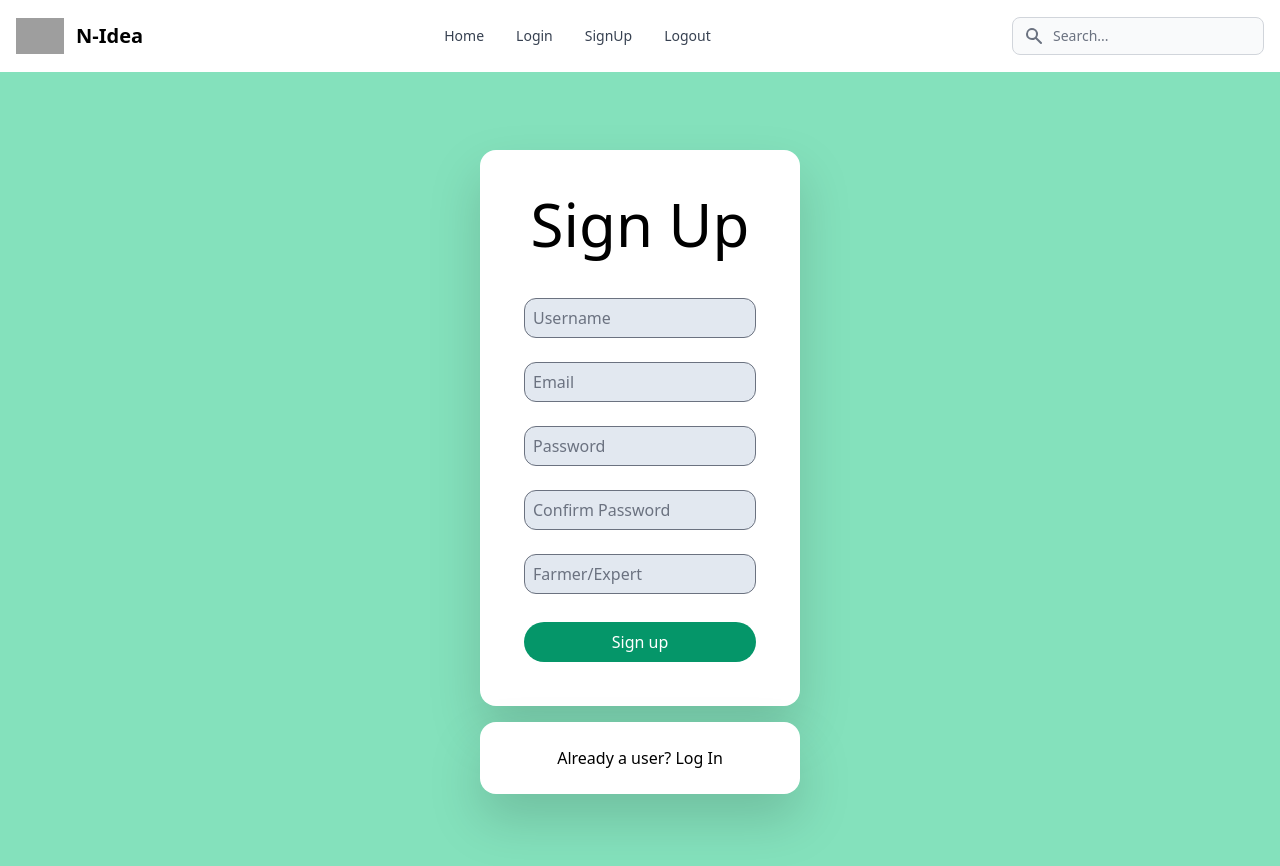
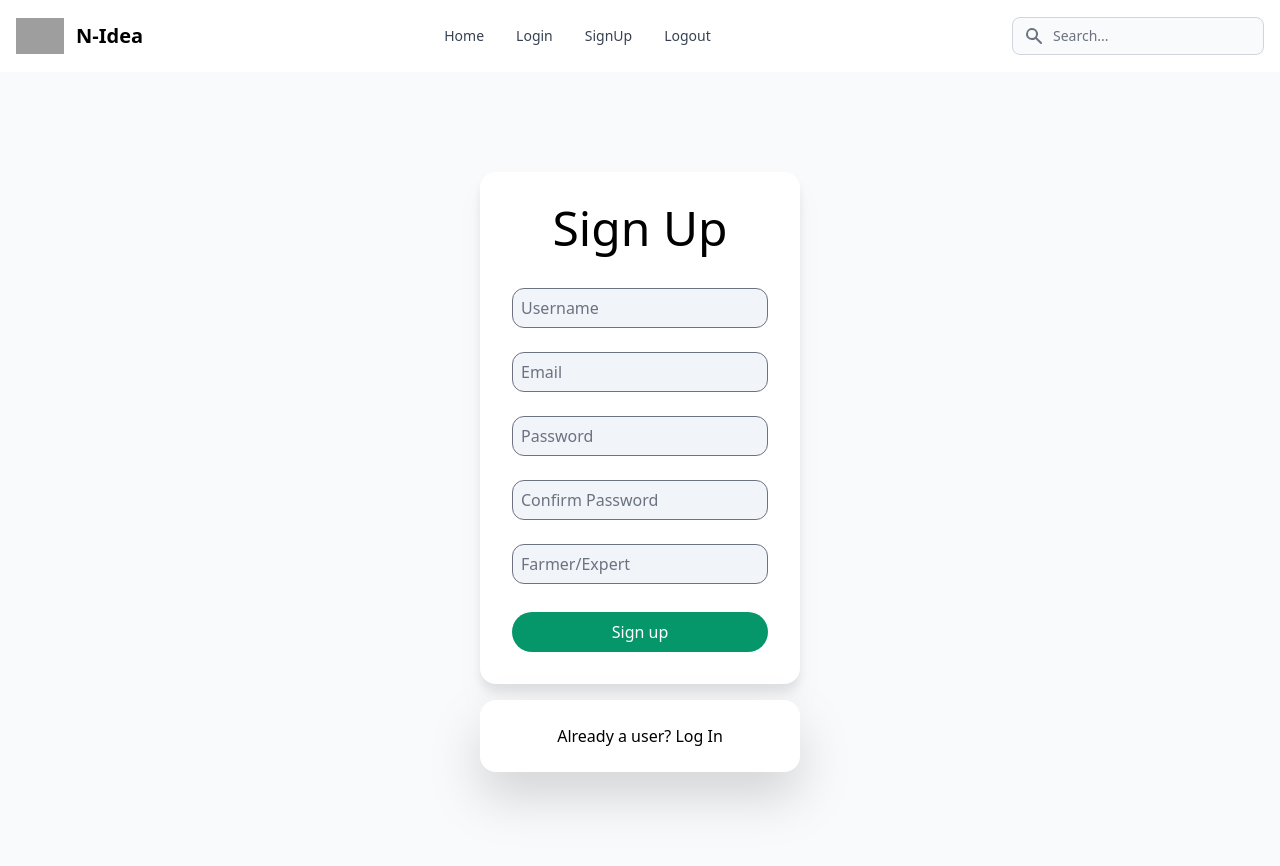
Before and after one commit to GeetanshuGarg39/TRINIT-_N-Idea_DEV, a Next.js app in the folder my-project/: page /signup in a window 1280 px wide. Shown: the top 866 px of the page. Built offline with nearby package versions, Linux system fonts and the light colour scheme; grey boxes are pictures that could not be loaded; what pocketbase would draw is missing.

Commit message:
Minor changes in CSS of login and signup pages

```diff
--- a/my-project/src/pages/login.js
+++ b/my-project/src/pages/login.js
@@ -31,12 +31,12 @@ const login = () => {
 
   return (
     <>
-    <div className = "flex flex-col justify-center items-center h-screen bg-green-300">
+    <div className = "flex flex-col justify-center items-center h-screen bg-slate-50">
 
     <form className = "flex flex-col w-1/4 p-8 items-center rounded-2xl justify-center drop-shadow-2xl bg-white" onSubmit= {handleSubmit(log_in)}>
-      <h1 className="text-6xl bold mb-8 "> Login </h1>
-      <input className = "p-2 m-3 w-full h-1/3 bg-slate-200 rounded-xl " required type="text" placeholder="Username" name = "username" {...register('username')}></input>
-      <input className = "p-2 m-3 w-full h-1/3 bg-slate-200 rounded-xl " required type = "password" placeholder="Password" name = "password" {...register('password')}></input>
+      <h1 className="text-4xl bold mb-6 "> Login </h1>
+      <input className = "p-2 m-3 w-full h-1/3 bg-slate-100 rounded-xl " required type="text" placeholder="Username" name = "username" {...register('username')}></input>
+      <input className = "p-2 m-3 w-full h-1/3 bg-slate-100 rounded-xl " required type = "password" placeholder="Password" name = "password" {...register('password')}></input>
       <button className=" bg-emerald-600 text-center text-white p-2 mt-4 rounded-full h-1/3  w-full active:bg-green-400" type = "Submit" disabled={isLoading}>{isLoading? "Loading":"Login"}</button>
     </form>
     <div className="flex flex-col w-1/4 p-6 mt-3 items-center rounded-2xl justify-center drop-shadow-2xl bg-white">
--- a/my-project/src/pages/signup.js
+++ b/my-project/src/pages/signup.js
@@ -20,15 +20,15 @@ const signup = () => {
   }
   return (
     <>
-    <div className = "flex flex-col justify-center items-center h-screen bg-green-300">
+    <div className = " flex flex-col justify-center items-center h-screen bg-slate-50">
 
-    <form className = "flex flex-col w-1/4 p-11 items-center rounded-2xl justify-center drop-shadow-2xl bg-white" onSubmit={handleSubmit(sign_up)}>
-      <h1 className="text-6xl bold mb-8 font-medium "> Sign Up </h1>
-      <input className = "p-2 m-3 w-full h-1/3 bg-slate-200 rounded-xl " required type="text" placeholder="Username" name = "username"  {...register('username')}></input>
-      <input className = "p-2 m-3 w-full h-1/3 bg-slate-200 rounded-xl " required type="email" placeholder="Email" name = "email" {...register('email')} ></input>
-      <input className = "p-2 m-3 w-full h-1/3 bg-slate-200 rounded-xl " required type = "password" placeholder="Password" name = "password" {...register('password')}></input>
-      <input className = "p-2 m-3 w-full h-1/3 bg-slate-200 rounded-xl " required type = "password" placeholder="Confirm Password" name = "passwordConfirm" {...register('passwordConfirm')}></input>
-      <input className = "p-2 m-3 w-full h-1/3 bg-slate-200 rounded-xl " required type = "text" placeholder="Farmer/Expert" name = "group" {...register('group')}></input>
+    <form className = "flex flex-col w-1/4 p-8 items-center rounded-2xl justify-center drop-shadow-xl bg-white" onSubmit={handleSubmit(sign_up)}>
+      <h1 className="text-5xl bold mb-6 font-medium "> Sign Up </h1>
+      <input className = "p-2 m-3 w-full h-1/3 bg-slate-100 rounded-xl " required type="text" placeholder="Username" name = "username"  {...register('username')}></input>
+      <input className = "p-2 m-3 w-full h-1/3 bg-slate-100 rounded-xl " required type="email" placeholder="Email" name = "email" {...register('email')} ></input>
+      <input className = "p-2 m-3 w-full h-1/3 bg-slate-100 rounded-xl " required type = "password" placeholder="Password" name = "password" {...register('password')}></input>
+      <input className = "p-2 m-3 w-full h-1/3 bg-slate-100 rounded-xl " required type = "password" placeholder="Confirm Password" name = "passwordConfirm" {...register('passwordConfirm')}></input>
+      <input className = "p-2 m-3 w-full h-1/3 bg-slate-100 rounded-xl " required type = "text" placeholder="Farmer/Expert" name = "group" {...register('group')}></input>
       <button className=" bg-emerald-600 text-center text-white p-2 mt-4 rounded-full h-1/3  w-full active:bg-green-400" type = "Submit" disabled={isLoading}>{isLoading? "Loading":"Sign up"}</button>
     </form>
     <div className="flex flex-col w-1/4 p-6 mt-4 items-center rounded-2xl justify-center drop-shadow-2xl bg-white">
```
